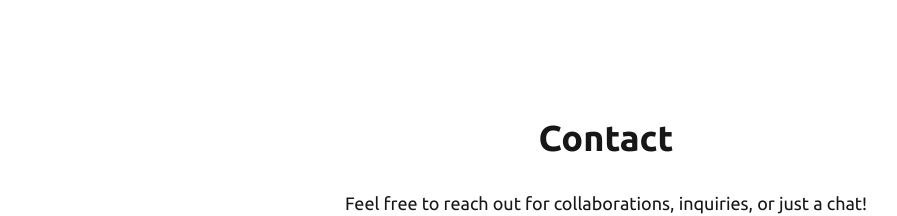
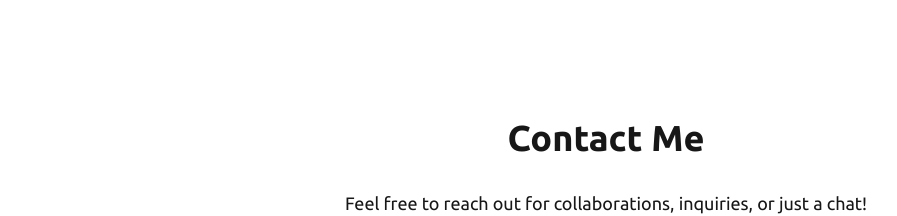
Before and after one commit to Pranshu-Bhambri/portfolio, a Next.js app: page / in a window 1280 px wide. Shown: the part 3829-4045 px from the top of the page, without its empty margins (34-931 px from the left). Built offline with nearby package versions, Linux system fonts and the light colour scheme.

Commit message:
changed contact section

```diff
--- a/src/app/components/Contact.tsx
+++ b/src/app/components/Contact.tsx
@@ -106,7 +106,7 @@ const Contact = () => {
           transition={{ duration: 1, ease: "easeInOut" }}
           className="inline-block overflow-hidden"
         >
-          Contact
+          Contact Me
         </motion.span>
       </motion.h2>
 
```
